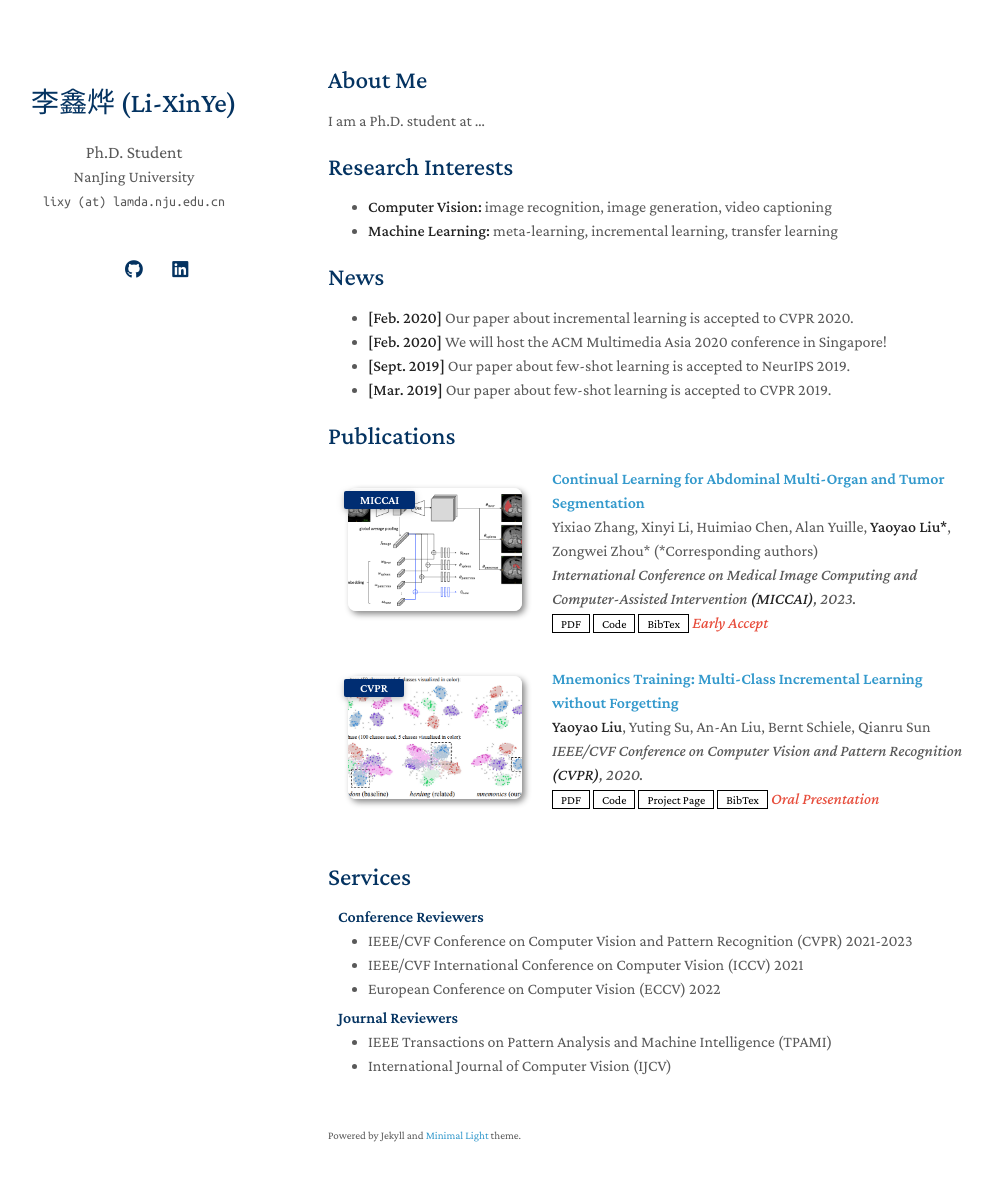
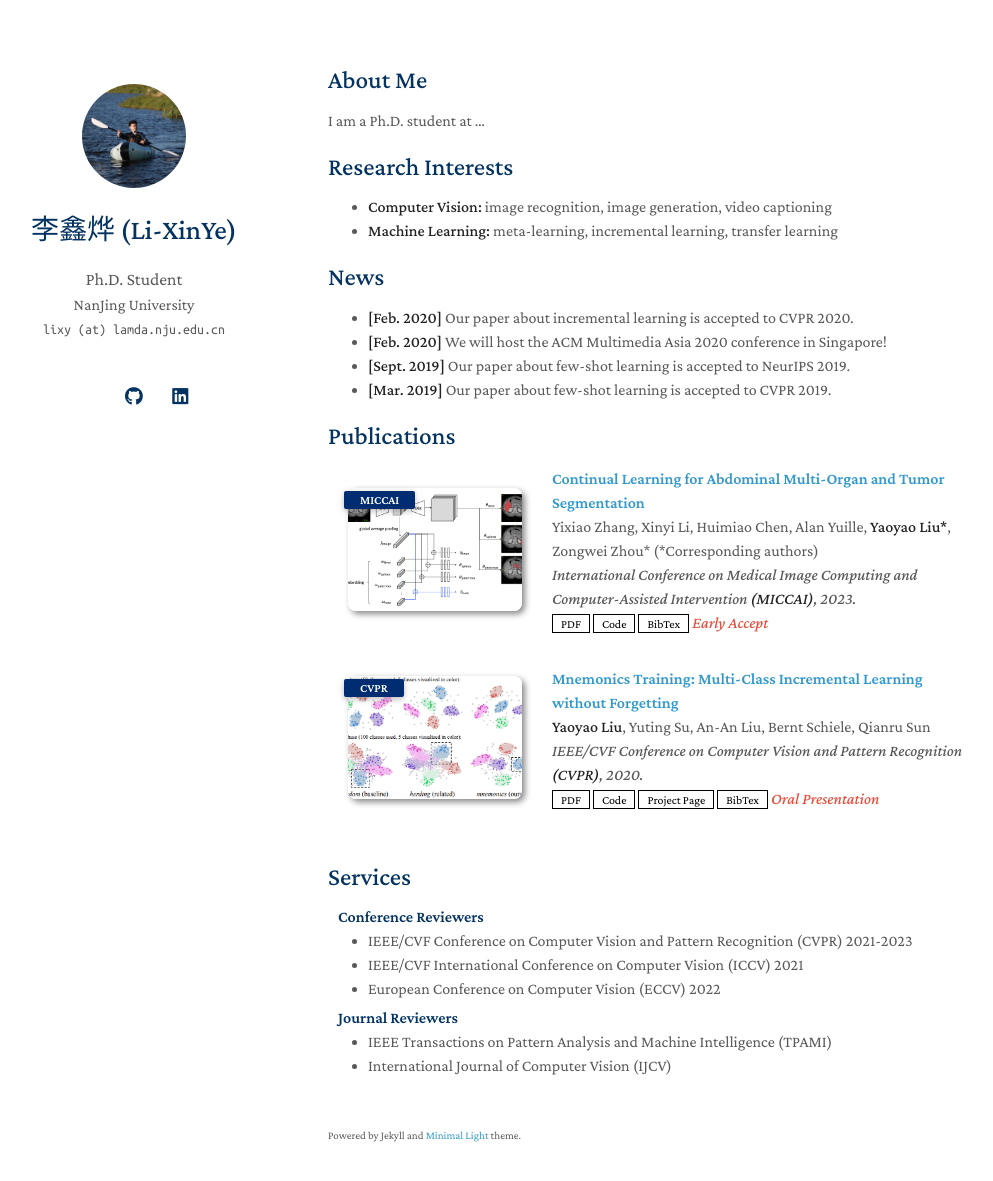
Before and after one commit to lixinye-nju/lixinye-nju.github.io, a Jekyll site: the page built from index.md, in a window 1280 px wide and 1216 px high. Shown: the top 1181 px of the window, without its empty margins (142-1135 px from the left). Built offline with Jekyll 4.4.1, drawn with Linux system fonts in a browser that asks for light colours; a style sheet for code colours, icons or effects is not loaded; our own code applies the rules of GitHub Pages for plain Markdown files.

Commit message:
Update homepage.html

```diff
--- a/_layouts/homepage.html
+++ b/_layouts/homepage.html
@@ -40,7 +40,7 @@
       <header>
 
         {% if site.avatar %}
-        <a class="image avatar><img src="{{ site.avatar }}" alt="avatar" /></a>
+        <a class="image avatar"><img src="{{ site.avatar }}" alt="avatar" /></a>
         {% endif %}
 
         <h1>{{ site.title }}</h1>
```
